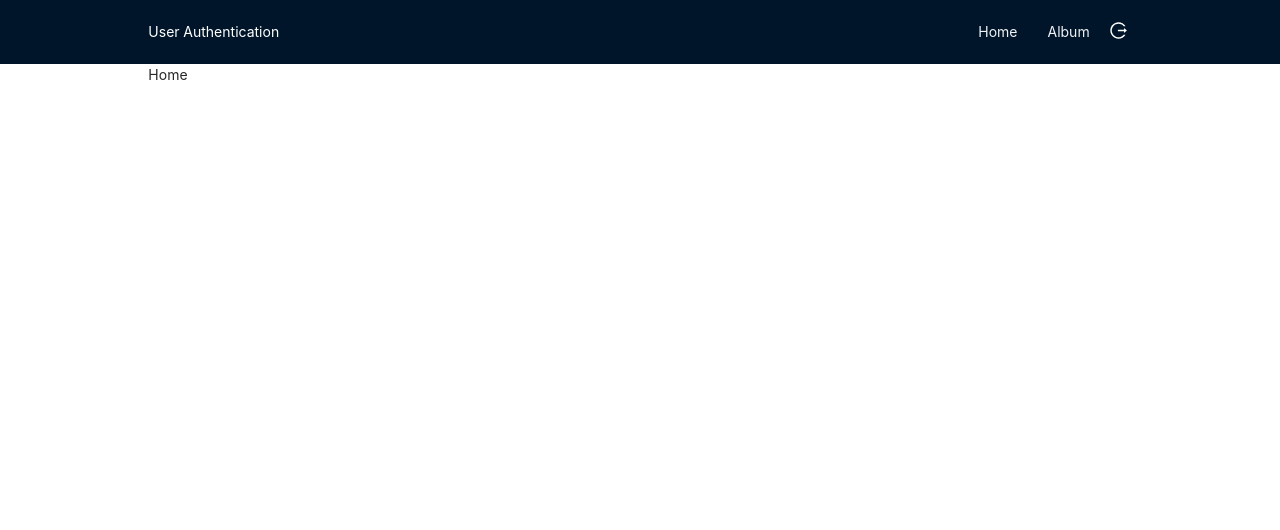
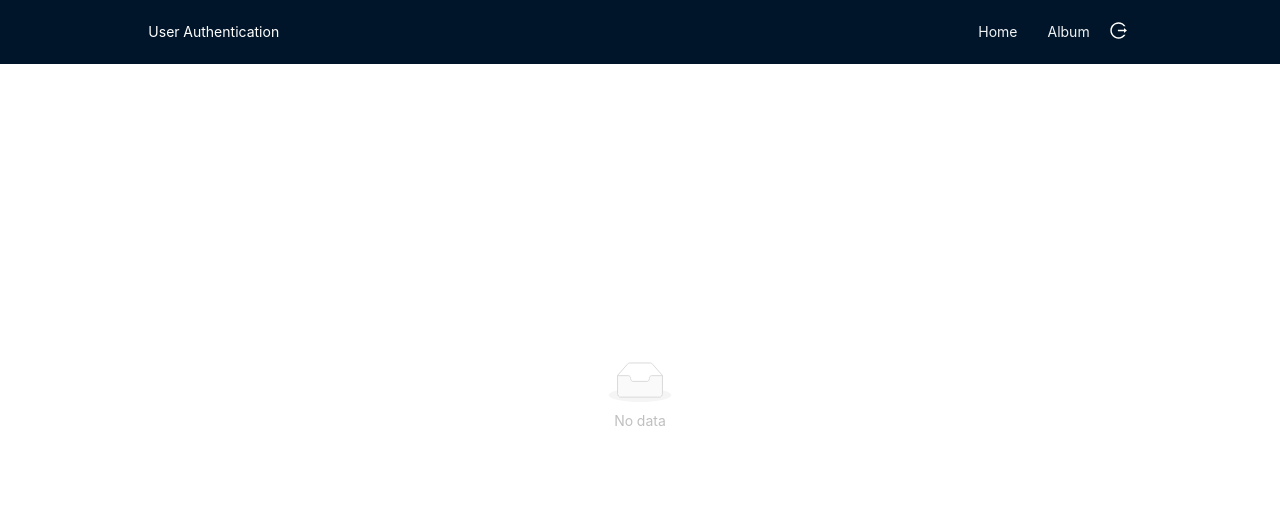
Before and after one commit to brayan15/user-authentication, a React (Create React App) app: page / in a window 1280 px wide. Shown: the top 530 px of the page. Built offline with nearby package versions, Linux system fonts and the light colour scheme.

Commit message:
Add User List section in Home page

```diff
--- a/src/App.js
+++ b/src/App.js
@@ -1,6 +1,7 @@
 // @flow
 import React from 'react'
 import { BrowserRouter, Switch, Route } from 'react-router-dom'
+import Home from './pages/Home'
 import LoginForm from './components/login-form'
 import AppContainer from './components/app-container'
 // $FlowFixMe
@@ -14,7 +15,7 @@ function App() {
           {/*Router goes here*/}
           <Switch>
             <Route exact path='/'>
-              <p>Home</p>
+              <Home />
             </Route>
             <Route exact path='/login'>
               <LoginForm />
--- /dev/null
+++ b/src/components/user-list-item/index.js
@@ -0,0 +1,31 @@
+// @flow
+import React from 'react'
+import { Card } from 'antd'
+
+type PropsT = {
+  id: number,
+  email: string,
+  first_name: string,
+  last_name: string,
+  avatar: string
+}
+
+const UserListItem = ({ email, first_name, last_name, avatar }: PropsT) => (
+  <Card
+    className='user-list__item'
+    extra={<a href='/'>More</a>}
+    title={`${first_name}, ${last_name}`}
+    cover={<img alt='example' src={avatar} className='user-list__photo' />}
+  >
+    <p>
+      <b>Email:</b> {email}
+    </p>
+    <p>
+      Lorem ipsum dolor sit amet, consectetur adipisicing elit. Ab amet animi architecto asperiores
+      blanditiis cumque, cupiditate dolorem, dolorum ducimus ex excepturi facere incidunt nisi odit
+      quis quisquam, reiciendis rem temporibus.
+    </p>
+  </Card>
+)
+
+export default UserListItem
--- /dev/null
+++ b/src/pages/Home/index.js
@@ -0,0 +1,31 @@
+// @flow
+import React from 'react'
+import { List } from 'antd'
+import UserListItem from '../../components/user-list-item'
+
+const users = []
+
+const Home = () => (
+  <div className='home'>
+    <List
+      className='user-list'
+      grid={{
+        gutter: 16,
+        xs: 1,
+        sm: 2,
+        md: 3,
+        lg: 3,
+        xl: 4,
+        xxl: 4
+      }}
+      dataSource={users}
+      renderItem={user => (
+        <List.Item>
+          <UserListItem {...user} />
+        </List.Item>
+      )}
+    />
+  </div>
+)
+
+export default Home
--- a/src/styles/base/__grid.scss
+++ b/src/styles/base/__grid.scss
@@ -1,5 +1,11 @@
 .w-100 {
   width: 100%;
+}
+
+.vertical-center {
+  height: 100%;
+  display: flex;
+  align-items: center;
 }
 
 $max-md: 767px;
--- a/src/styles/layout/__home.scss
+++ b/src/styles/layout/__home.scss
@@ -0,0 +1,6 @@
+.home {
+  @extend .vertical-center;
+
+  justify-content: center;
+  padding-top: 30px;
+}
--- a/src/styles/modules/__index.scss
+++ b/src/styles/modules/__index.scss
@@ -1,3 +1,4 @@
 @import './_footer';
 @import './_header';
 @import './_login-form';
+@import './_user_list_item';
--- a/src/styles/modules/__login-form.scss
+++ b/src/styles/modules/__login-form.scss
@@ -1,7 +1,6 @@
 .login-form {
-  align-items: center;
-  display: flex;
-  height: 100%;
+  @extend .vertical-center;
+
   margin: 20px 0;
 
   &__title {
--- /dev/null
+++ b/src/styles/modules/__user_list_item.scss
@@ -0,0 +1,10 @@
+.user-list {
+  &__photo {
+    margin: 15px auto 0;
+    max-width: 200px;
+  }
+
+  .user-list__photo {
+    border-radius: 50%;
+  }
+}
```
